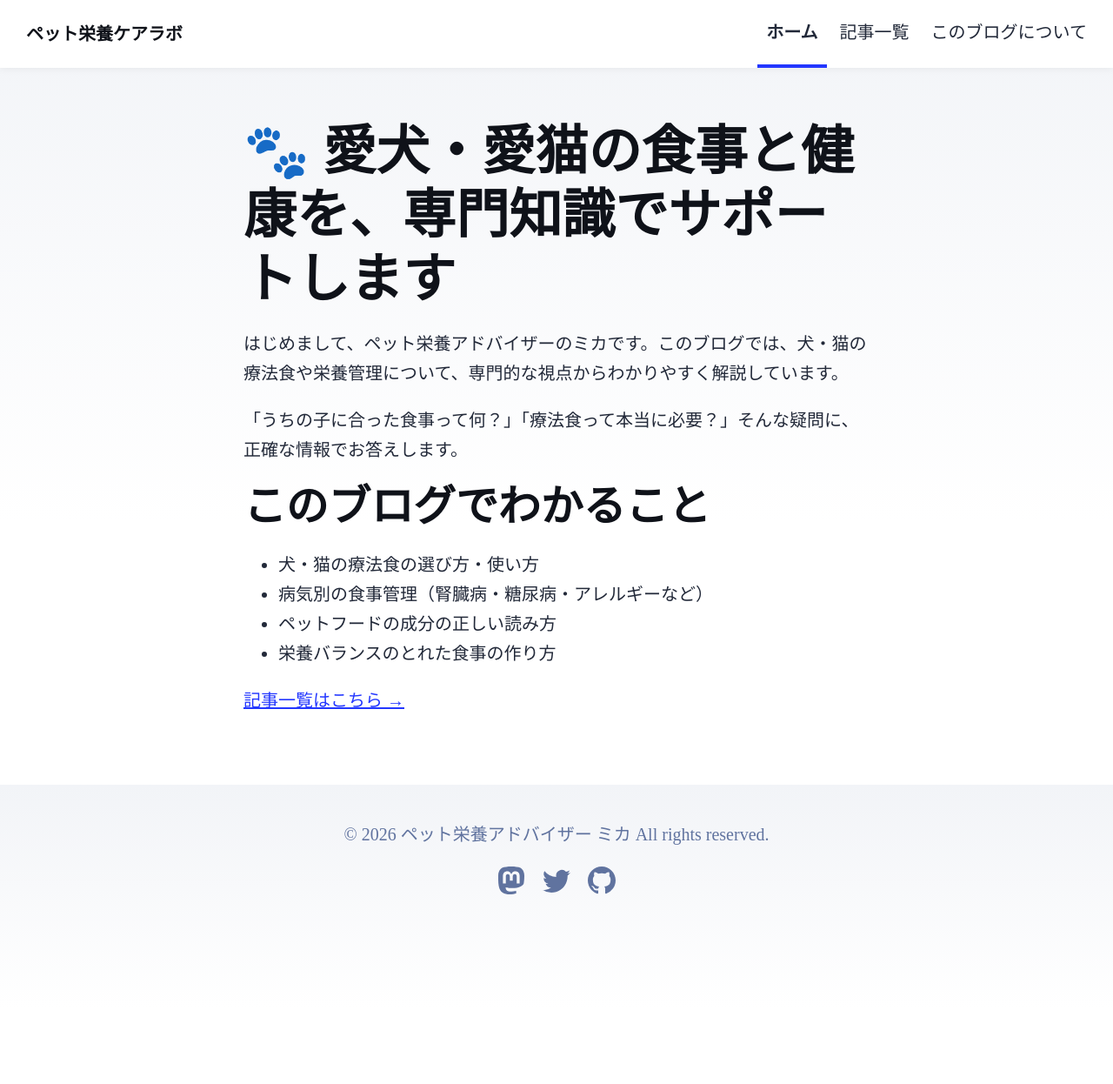
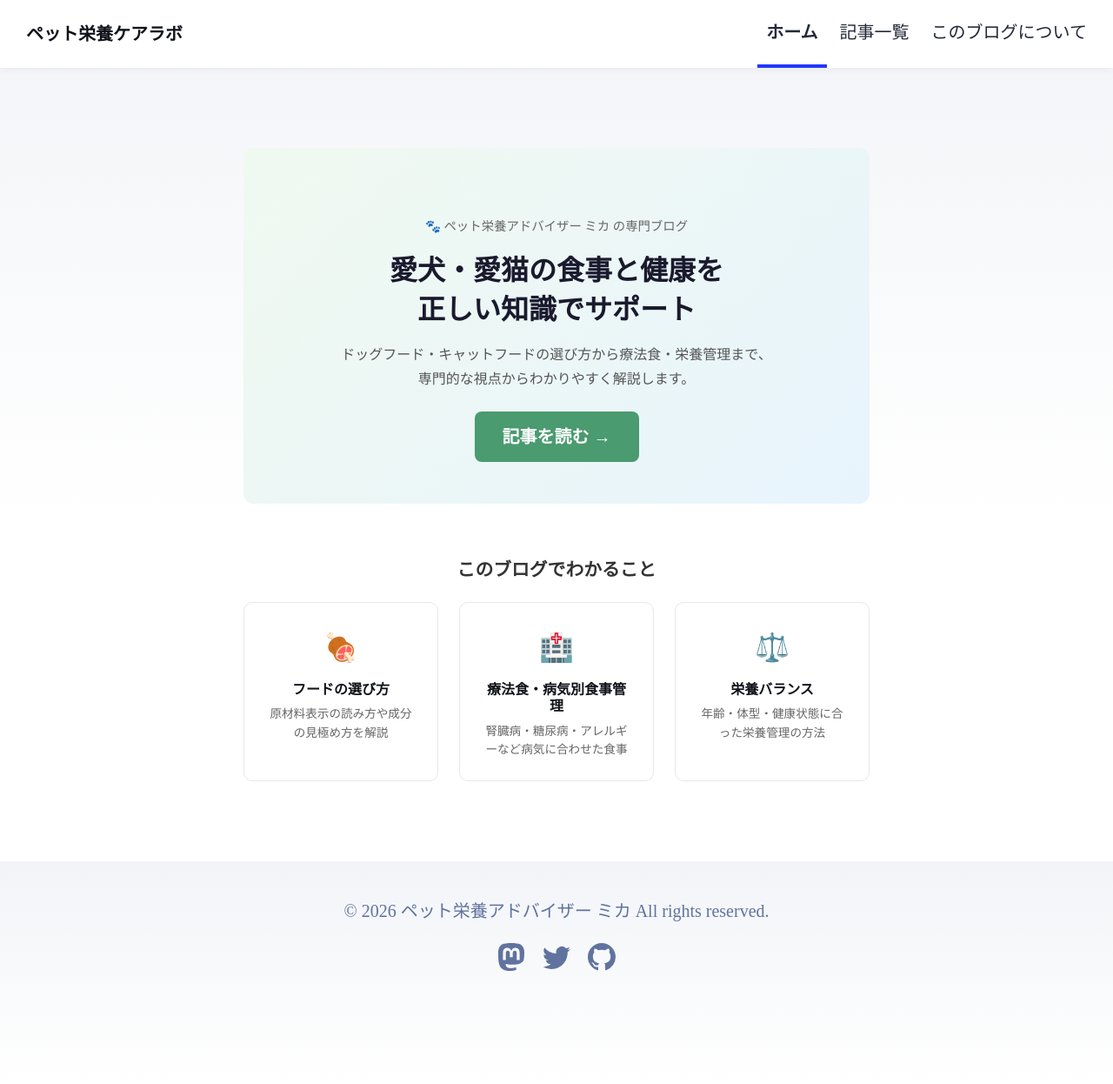
Before and after one commit to mikapchan/pet-nutrition-care-blog, an Astro site: page / in a window 1280 px wide. Shown: the whole page at 87% size. Before the commit the page ends 1158 px from the top, so only its background shows below. Built offline with nearby package versions, Linux system fonts and the light colour scheme; Astro itself is replaced by a stand-in of ours.

Commit message:
トップページデザイン改善

```diff
--- a/src/pages/index.astro
+++ b/src/pages/index.astro
@@ -13,24 +13,97 @@ import { SITE_DESCRIPTION, SITE_TITLE } from '../consts';
 	<body>
 		<Header />
 		<main>
-			<h1>🐾 愛犬・愛猫の食事と健康を、専門知識でサポートします</h1>
-			<p>
-				はじめまして、ペット栄養アドバイザーのミカです。このブログでは、犬・猫の療法食や栄養管理について、専門的な視点からわかりやすく解説しています。
-			</p>
-			<p>
-				「うちの子に合った食事って何？」「療法食って本当に必要？」そんな疑問に、正確な情報でお答えします。
-			</p>
-			<h2>このブログでわかること</h2>
-			<ul>
-				<li>犬・猫の療法食の選び方・使い方</li>
-				<li>病気別の食事管理（腎臓病・糖尿病・アレルギーなど）</li>
-				<li>ペットフードの成分の正しい読み方</li>
-				<li>栄養バランスのとれた食事の作り方</li>
-			</ul>
-			<p>
-				<a href="/blog">記事一覧はこちら →</a>
-			</p>
+			<section class="hero">
+				<p class="hero-label">🐾 ペット栄養アドバイザー ミカ の専門ブログ</p>
+				<h1>愛犬・愛猫の食事と健康を<br>正しい知識でサポート</h1>
+				<p class="hero-sub">ドッグフード・キャットフードの選び方から療法食・栄養管理まで、専門的な視点からわかりやすく解説します。</p>
+				<a href="/blog" class="hero-btn">記事を読む →</a>
+			</section>
+
+			<section class="features">
+				<h2>このブログでわかること</h2>
+				<div class="feature-grid">
+					<div class="feature-card">
+						<span class="feature-icon">🍖</span>
+						<h3>フードの選び方</h3>
+						<p>原材料表示の読み方や成分の見極め方を解説</p>
+					</div>
+					<div class="feature-card">
+						<span class="feature-icon">🏥</span>
+						<h3>療法食・病気別食事管理</h3>
+						<p>腎臓病・糖尿病・アレルギーなど病気に合わせた食事</p>
+					</div>
+					<div class="feature-card">
+						<span class="feature-icon">⚖️</span>
+						<h3>栄養バランス</h3>
+						<p>年齢・体型・健康状態に合った栄養管理の方法</p>
+					</div>
+				</div>
+			</section>
 		</main>
+
+		<style>
+			.hero {
+				text-align: center;
+				padding: 4rem 1rem 3rem;
+				background: linear-gradient(135deg, #f0f9f0 0%, #e8f4fd 100%);
+				border-radius: 12px;
+				margin: 2rem 0;
+			}
+			.hero-label {
+				font-size: 0.9rem;
+				color: #666;
+				margin-bottom: 1rem;
+			}
+			.hero h1 {
+				font-size: 2rem;
+				line-height: 1.4;
+				margin: 0.5rem 0 1rem;
+				color: #1a1a2e;
+			}
+			.hero-sub {
+				font-size: 1rem;
+				color: #555;
+				max-width: 500px;
+				margin: 0 auto 1.5rem;
+				line-height: 1.7;
+			}
+			.hero-btn {
+				display: inline-block;
+				background: #4a9b6f;
+				color: white;
+				padding: 0.75rem 2rem;
+				border-radius: 8px;
+				text-decoration: none;
+				font-weight: bold;
+				transition: background 0.2s;
+			}
+			.hero-btn:hover { background: #3a7d58; }
+			.features {
+				padding: 2rem 0;
+			}
+			.features h2 {
+				text-align: center;
+				font-size: 1.3rem;
+				margin-bottom: 1.5rem;
+				color: #333;
+			}
+			.feature-grid {
+				display: grid;
+				grid-template-columns: repeat(auto-fit, minmax(200px, 1fr));
+				gap: 1.5rem;
+			}
+			.feature-card {
+				background: white;
+				border: 1px solid #e8e8e8;
+				border-radius: 10px;
+				padding: 1.5rem;
+				text-align: center;
+			}
+			.feature-icon { font-size: 2rem; }
+			.feature-card h3 { font-size: 1rem; margin: 0.75rem 0 0.5rem; }
+			.feature-card p { font-size: 0.85rem; color: #666; line-height: 1.6; margin: 0; }
+		</style>
 		<Footer />
 	</body>
 </html>
```
